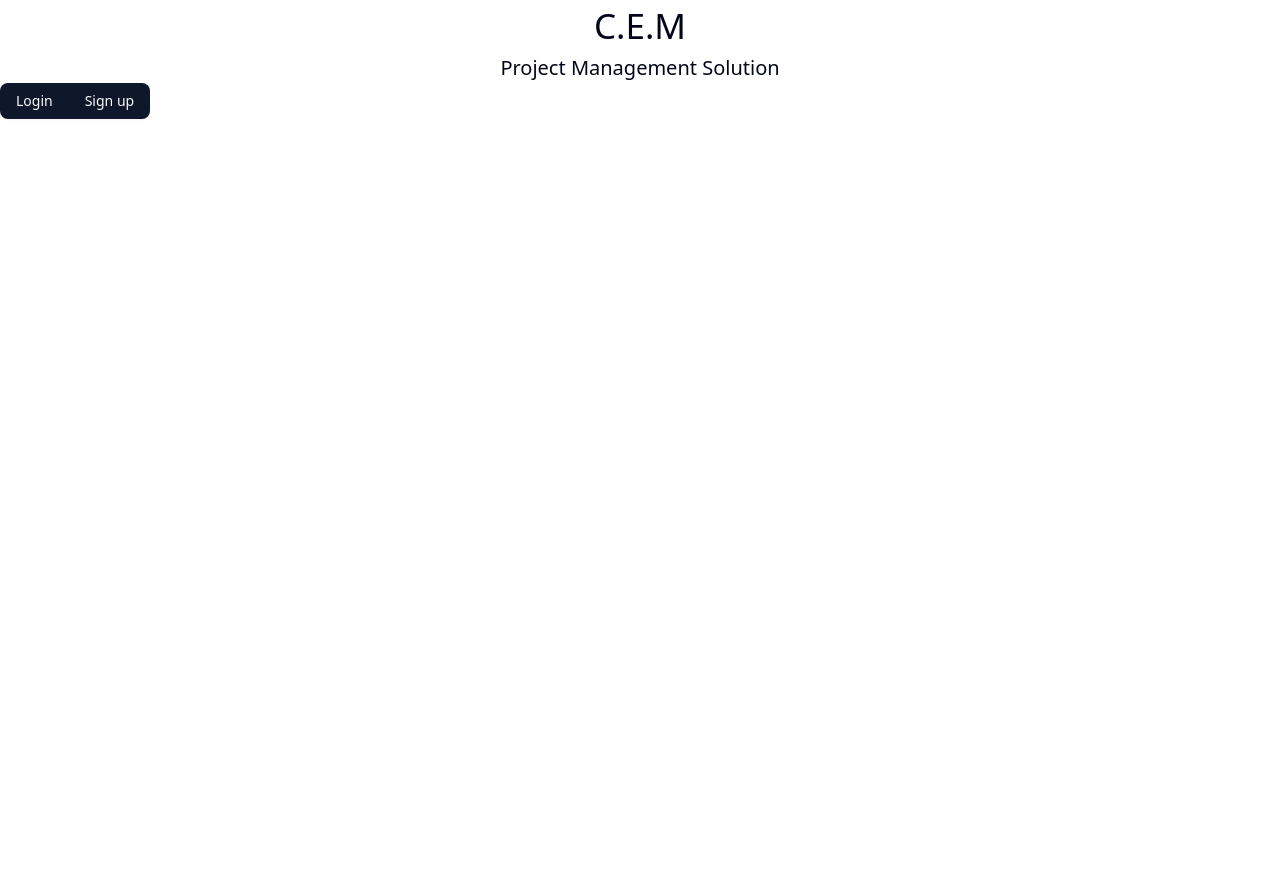
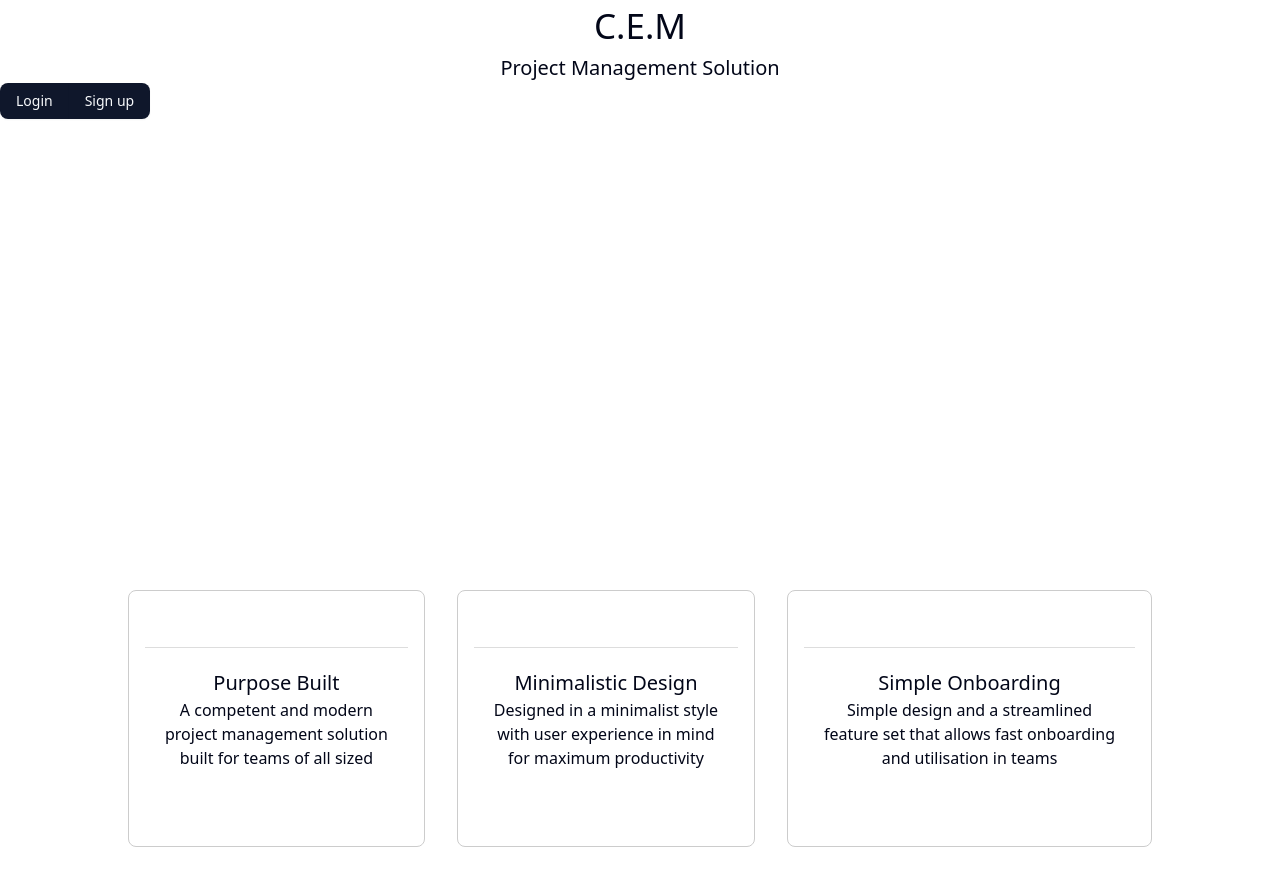
Before and after one commit to Dylan-D-999/Cem-Site, a SvelteKit app: page / in a window 1280 px wide. Shown: the top 886 px of the page. Before the commit the page ends 800 px from the top, so only its background shows below. Built offline with nearby package versions, Linux system fonts and the light colour scheme.

Commit message:
Front Page Information
Edited the front page to include information at
the bottom in a more visually appealing way.
Used columns for this with the help of my
colleague Kerry.

```diff
--- a/src/routes/+page.svelte
+++ b/src/routes/+page.svelte
@@ -4,7 +4,6 @@
   import * as ButtonGroup from "$lib/components/ui/button-group/index.js";
   import { Button } from "$lib/components/ui/button/index.js";
   import { goto } from "$app/navigation";
-    import SignupForm from "$lib/components/signup-form.svelte";
 
   //Function to go to sign in page defined in /src/routes/login
   function goToSignInPage() {
@@ -28,6 +27,34 @@ h2 {
     font-size: 20px;
     text-align: center;
   }
+  .info-section {
+    margin: 40px 0;
+    padding: 20px;
+    border-top: 1px solid #ddd;
+  }
+
+  .column {
+    padding: 1rem;
+    border: 1px solid #ccc;
+    border-radius: 8px;
+  }
+
+  .page-container {
+    min-height: 100vh;
+    display: flex;
+    flex-direction: column;
+    justify-content: flex-end;
+    padding: 2rem;
+  }
+  .info-row {
+    display: flex;
+    gap: 2rem;
+    padding: 40px 0;
+    justify-content: center;
+  }
+  .info-section {
+    text-align: center;
+  }
 
 </style>
 
@@ -43,9 +70,31 @@ h2 {
   <Button href="/login?mode=signup">Sign up</Button>
 </ButtonGroup.Root>
 
-
-<Row>
-  <Col>
-
-  </Col>
-</Row>
+<div class="page-container">
+<div class="info-row">
+  <div class="column">
+    <section class="info-section">
+      <h2> Purpose Built </h2>
+      <p> A competent and modern <br>
+        project management solution <br>
+        built for teams of all sized </p>
+    </section>
+  </div>
+  <div class="column">
+    <section class="info-section">
+      <h2> Minimalistic Design </h2>
+      <p> Designed in a minimalist style <br>
+        with user experience in mind <br>
+        for maximum productivity </p>
+    </section>
+  </div>
+  <div class="column">
+    <section class="info-section">
+      <h2> Simple Onboarding </h2>
+      <p> Simple design and a streamlined <br>
+        feature set that allows fast onboarding <br>
+        and utilisation in teams </p>
+    </section>
+  </div>
+</div>
+</div>
```
Lines whose indentation alone changed are shown as unchanged.
